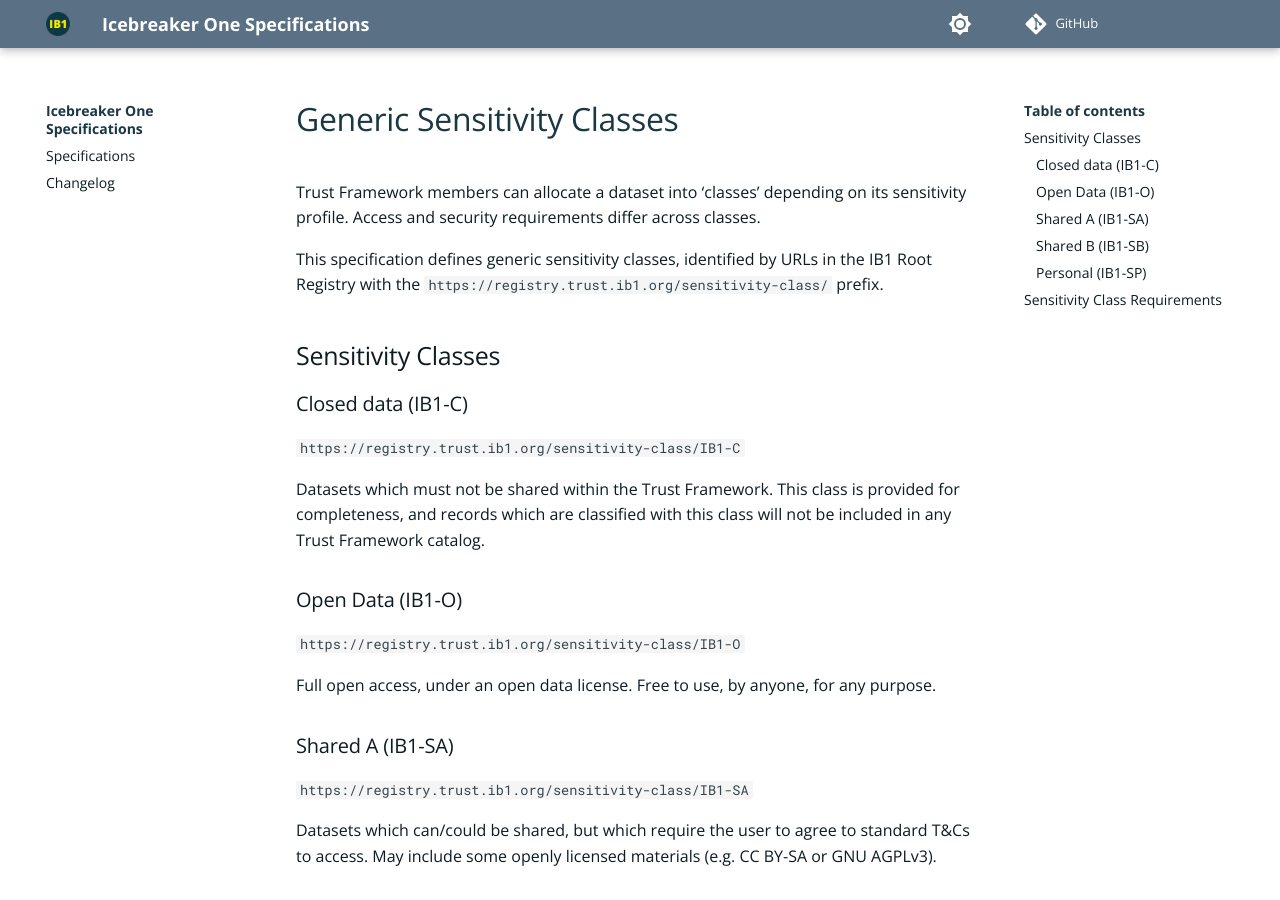
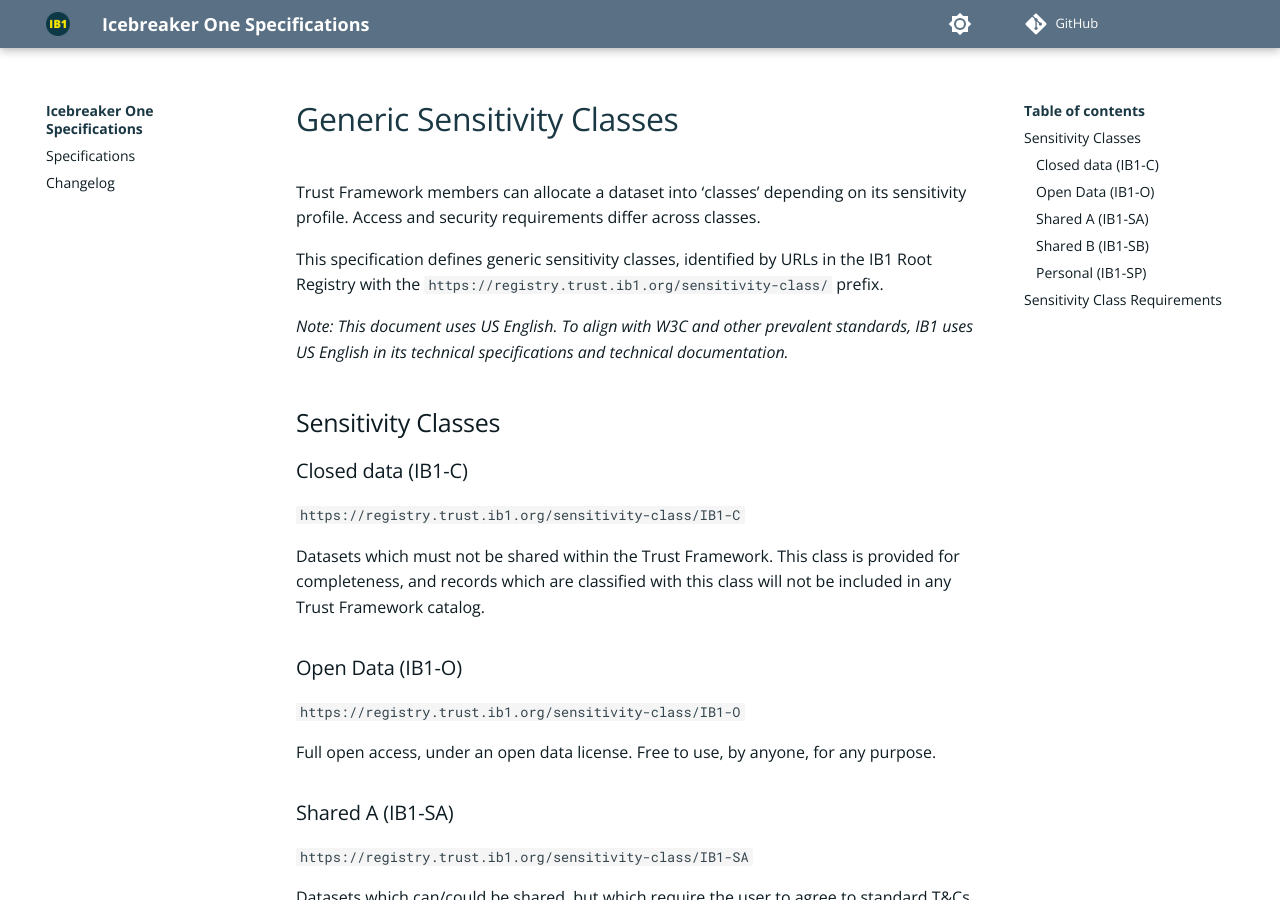
Before and after one commit to icebreakerone/ib1-technical-specifications, an MkDocs documentation site: the page built from docs/generic-sensitivity-classes/1.0.md, in a window 1280 px wide and 900 px high. Built offline with MkDocs 1.6.1 and Material for MkDocs 9.7.7, drawn with Linux system fonts in a browser that asks for light colours; comment, search, counter and statistics services are not loaded.

Commit message:
More US English disclaimers

```diff
--- a/docs/generic-sensitivity-classes/1.0.md
+++ b/docs/generic-sensitivity-classes/1.0.md
@@ -3,6 +3,8 @@
 Trust Framework members can allocate a dataset into ‘classes’ depending on its sensitivity profile. Access and security requirements differ across classes.
 
 This specification defines generic sensitivity classes, identified by URLs in the IB1 Root Registry with the `https://registry.trust.ib1.org/sensitivity-class/` prefix.
+
+_Note: This document uses US English. To align with W3C and other prevalent standards, IB1 uses US English in its technical specifications and technical documentation._
 
 ## Sensitivity Classes
 
```
Also changed, not shown: docs/data-catalog-records/1.0.md (+2 -0 lines), docs/oauth-with-member-identity-certificates/1.0.md (+2 -0 lines), docs/permission-records/1.0.md (+2 -0 lines), docs/provenance-records/1.0.md (+2 -0 lines), docs/role-based-access-control/1.0.md (+2 -0 lines).
